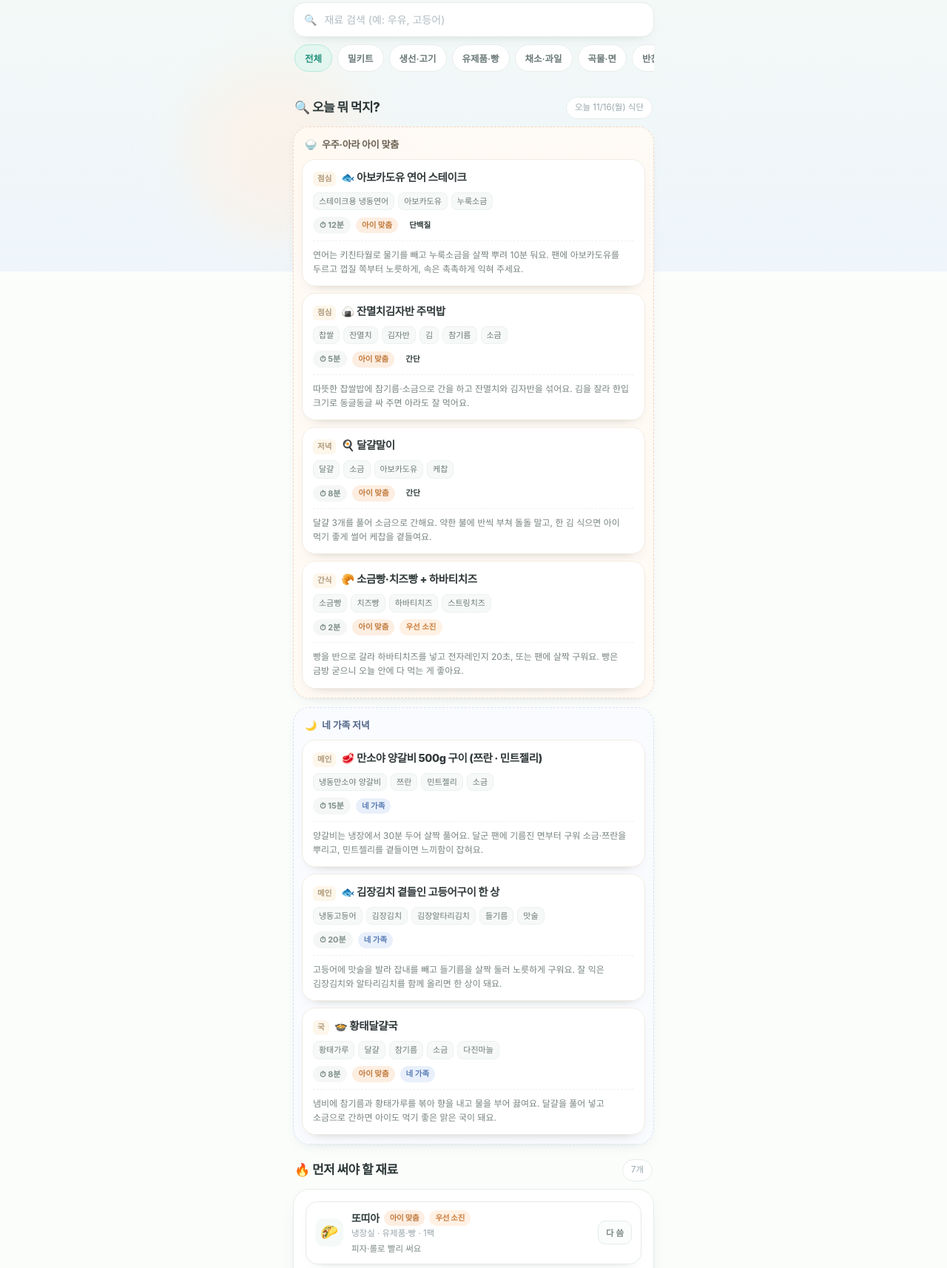
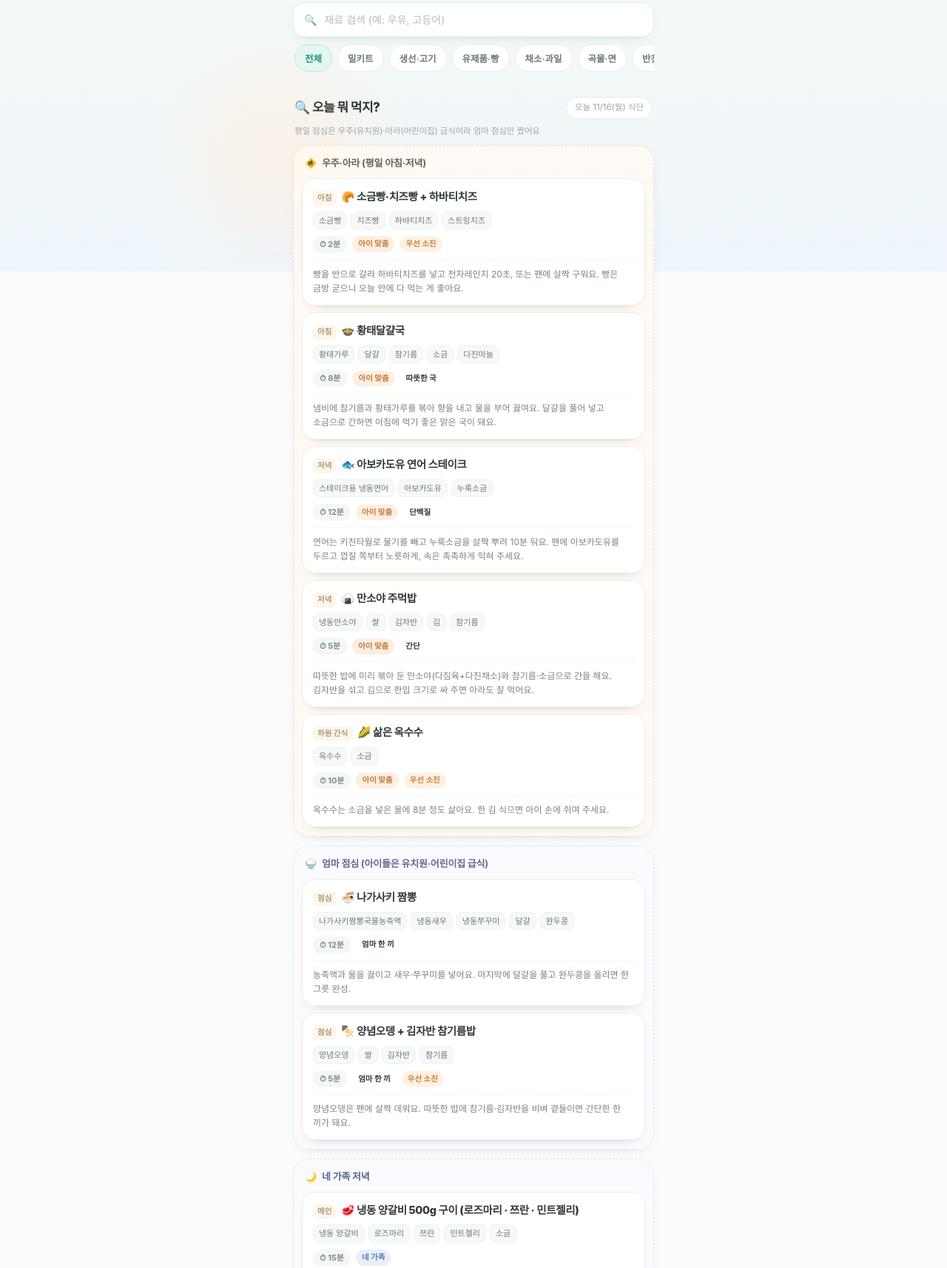
Before and after one commit to ogooooo/fridge, a plain HTML site: page index.html in a window 1280 px wide. Shown: the part 433-2147 px from the top of the page at 74% size. Drawn offline with Linux system fonts and the light colour scheme.

Commit message:
feat: 평일 점심은 엄마만, 만소야/양갈비 분리

```diff
--- a/app.js
+++ b/app.js
@@ -300,6 +300,7 @@
     }).join('');
     return '<section class="section">' +
       '<div class="section-head"><h2 class="section-title">🔍 오늘 뭐 먹지?</h2>' + nav + '</div>' +
+      (menu.note ? '<p class="section-caption">' + esc(menu.note) + '</p>' : '') +
       groups +
     '</section>';
   }
@@ -363,6 +364,7 @@
         '<div class="week-date"><b>' + dayNum + '</b>' +
           esc(day.day || '') + '요일</div>' +
         '<div class="week-meals">' +
+          (day.breakfast ? '<div class="week-row"><span class="k">아침</span><span>' + esc(day.breakfast) + '</span></div>' : '') +
           (day.lunch ? '<div class="week-row"><span class="k">점심</span><span>' + esc(day.lunch) + '</span></div>' : '') +
           (day.dinner ? '<div class="week-row"><span class="k">저녁</span><span>' + esc(day.dinner) + '</span></div>' : '') +
           (day.snack ? '<div class="week-row"><span class="k">간식</span><span>' + esc(day.snack) + '</span></div>' : '') +
@@ -372,6 +374,7 @@
     return '<section class="section">' +
       '<div class="section-head"><h2 class="section-title">📅 이번 주 식단</h2>' +
         '<span class="section-note">' + plan.length + '일</span></div>' +
+      (state.data.weekNote ? '<p class="section-caption">' + esc(state.data.weekNote) + '</p>' : '') +
       '<div class="card" style="padding:4px 6px">' + rows + '</div>' +
       '<p class="section-note" style="display:block;margin-top:10px;text-align:center">보유 재료로 짠 제안 식단이에요 · 장보기 탭과 함께 보세요</p>' +
     '</section>';
--- a/data.json
+++ b/data.json
@@ -1,7 +1,7 @@
 {
   "title": "우주아라네 냉장고",
   "subtitle": "냉장실 · 냉동실 · 실온 재료를 한 번에 볼 수 있어요",
-  "updatedAt": "2026-11-16T22:20:00+09:00",
+  "updatedAt": "2026-11-16T22:30:00+09:00",
   "family": {
     "kids": [
       {
@@ -423,8 +423,20 @@
       "note": "구이·한 상 차림"
     },
     {
-      "id": "lamb",
-      "name": "냉동만소야 양갈비",
+      "id": "mansoya",
+      "name": "냉동만소야",
+      "emoji": "🍖",
+      "zone": "냉동",
+      "category": "생선·고기",
+      "qty": "1팩",
+      "kids": true,
+      "priority": null,
+      "expiry": null,
+      "note": "다짐육 + 다진채소 볶음 (아이들 볶음밥·주먹밥용)"
+    },
+    {
+      "id": "lamb-ribs",
+      "name": "냉동 양갈비",
       "emoji": "🥩",
       "zone": "냉동",
       "category": "생선·고기",
@@ -432,7 +444,7 @@
       "kids": false,
       "priority": null,
       "expiry": null,
-      "note": "쯔란·민트젤리와"
+      "note": "로즈마리·쯔란·민트젤리 곁들여 구이용"
     },
     {
       "id": "myeolchi",
@@ -917,14 +929,50 @@
   ],
   "todayMenu": {
     "date": "2026-11-16",
+    "note": "평일 점심은 우주(유치원)·아라(어린이집) 급식이라 엄마 점심만 짰어요",
     "groups": [
       {
-        "label": "우주·아라 아이 맞춤",
-        "emoji": "🍚",
+        "label": "우주·아라 (평일 아침·저녁)",
+        "emoji": "🚸",
         "tone": "kids",
         "meals": [
           {
-            "slot": "점심",
+            "slot": "아침",
+            "emoji": "🥐",
+            "title": "소금빵·치즈빵 + 하바티치즈",
+            "ingredients": [
+              "소금빵",
+              "치즈빵",
+              "하바티치즈",
+              "스트링치즈"
+            ],
+            "time": "2분",
+            "tags": [
+              "아이 맞춤",
+              "우선 소진"
+            ],
+            "steps": "빵을 반으로 갈라 하바티치즈를 넣고 전자레인지 20초, 또는 팬에 살짝 구워요. 빵은 금방 굳으니 오늘 안에 다 먹는 게 좋아요."
+          },
+          {
+            "slot": "아침",
+            "emoji": "🍲",
+            "title": "황태달걀국",
+            "ingredients": [
+              "황태가루",
+              "달걀",
+              "참기름",
+              "소금",
+              "다진마늘"
+            ],
+            "time": "8분",
+            "tags": [
+              "아이 맞춤",
+              "따뜻한 국"
+            ],
+            "steps": "냄비에 참기름과 황태가루를 볶아 향을 내고 물을 부어 끓여요. 달걀을 풀어 넣고 소금으로 간하면 아침에 먹기 좋은 맑은 국이 돼요."
+          },
+          {
+            "slot": "저녁",
             "emoji": "🐟",
             "title": "아보카도유 연어 스테이크",
             "ingredients": [
@@ -940,57 +988,78 @@
             "steps": "연어는 키친타월로 물기를 빼고 누룩소금을 살짝 뿌려 10분 둬요. 팬에 아보카도유를 두르고 껍질 쪽부터 노릇하게, 속은 촉촉하게 익혀 주세요."
           },
           {
-            "slot": "점심",
+            "slot": "저녁",
             "emoji": "🍙",
-            "title": "잔멸치김자반 주먹밥",
-            "ingredients": [
-              "찹쌀",
-              "잔멸치",
+            "title": "만소야 주먹밥",
+            "ingredients": [
+              "냉동만소야",
+              "쌀",
               "김자반",
               "김",
-              "참기름",
-              "소금"
+              "참기름"
             ],
             "time": "5분",
             "tags": [
               "아이 맞춤",
               "간단"
             ],
-            "steps": "따뜻한 찹쌀밥에 참기름·소금으로 간을 하고 잔멸치와 김자반을 섞어요. 김을 잘라 한입 크기로 동글동글 싸 주면 아라도 잘 먹어요."
-          },
-          {
-            "slot": "저녁",
-            "emoji": "🍳",
-            "title": "달걀말이",
-            "ingredients": [
-              "달걀",
-              "소금",
-              "아보카도유",
-              "케찹"
-            ],
-            "time": "8분",
-            "tags": [
-              "아이 맞춤",
-              "간단"
-            ],
-            "steps": "달걀 3개를 풀어 소금으로 간해요. 약한 불에 반씩 부쳐 돌돌 말고, 한 김 식으면 아이 먹기 좋게 썰어 케찹을 곁들여요."
-          },
-          {
-            "slot": "간식",
-            "emoji": "🥐",
-            "title": "소금빵·치즈빵 + 하바티치즈",
-            "ingredients": [
-              "소금빵",
-              "치즈빵",
-              "하바티치즈",
-              "스트링치즈"
-            ],
-            "time": "2분",
+            "steps": "따뜻한 밥에 미리 볶아 둔 만소야(다짐육+다진채소)와 참기름·소금으로 간을 해요. 김자반을 섞고 김으로 한입 크기로 싸 주면 아라도 잘 먹어요."
+          },
+          {
+            "slot": "하원 간식",
+            "emoji": "🌽",
+            "title": "삶은 옥수수",
+            "ingredients": [
+              "옥수수",
+              "소금"
+            ],
+            "time": "10분",
             "tags": [
               "아이 맞춤",
               "우선 소진"
             ],
-            "steps": "빵을 반으로 갈라 하바티치즈를 넣고 전자레인지 20초, 또는 팬에 살짝 구워요. 빵은 금방 굳으니 오늘 안에 다 먹는 게 좋아요."
+            "steps": "옥수수는 소금을 넣은 물에 8분 정도 삶아요. 한 김 식으면 아이 손에 쥐여 주세요."
+          }
+        ]
+      },
+      {
+        "label": "엄마 점심 (아이들은 유치원·어린이집 급식)",
+        "emoji": "🍚",
+        "tone": "mom",
+        "meals": [
+          {
+            "slot": "점심",
+            "emoji": "🍜",
+            "title": "나가사키 짬뽕",
+            "ingredients": [
+              "나가사키짬뽕국물농축액",
+              "냉동새우",
+              "냉동쭈꾸미",
+              "달걀",
+              "완두콩"
+            ],
+            "time": "12분",
+            "tags": [
+              "엄마 한 끼"
+            ],
+            "steps": "농축액과 물을 끓이고 새우·쭈꾸미를 넣어요. 마지막에 달걀을 풀고 완두콩을 올리면 한 그릇 완성."
+          },
+          {
+            "slot": "점심",
+            "emoji": "🍢",
+            "title": "양념오뎅 + 김자반 참기름밥",
+            "ingredients": [
+              "양념오뎅",
+              "쌀",
+              "김자반",
+              "참기름"
+            ],
+            "time": "5분",
+            "tags": [
+              "엄마 한 끼",
+              "우선 소진"
+            ],
+            "steps": "양념오뎅은 팬에 살짝 데워요. 따뜻한 밥에 참기름·김자반을 비벼 곁들이면 간단한 한 끼가 돼요."
           }
         ]
       },
@@ -1002,9 +1071,10 @@
           {
             "slot": "메인",
             "emoji": "🥩",
-            "title": "만소야 양갈비 500g 구이 (쯔란 · 민트젤리)",
-            "ingredients": [
-              "냉동만소야 양갈비",
+            "title": "냉동 양갈비 500g 구이 (로즈마리 · 쯔란 · 민트젤리)",
+            "ingredients": [
+              "냉동 양갈비",
+              "로즈마리",
               "쯔란",
               "민트젤리",
               "소금"
@@ -1013,7 +1083,7 @@
             "tags": [
               "네 가족"
             ],
-            "steps": "양갈비는 냉장에서 30분 두어 살짝 풀어요. 달군 팬에 기름진 면부터 구워 소금·쯔란을 뿌리고, 민트젤리를 곁들이면 느끼함이 잡혀요."
+            "steps": "양갈비는 냉장에서 30분 두어 살짝 풀고 로즈마리를 올려 향을 입혀요. 달군 팬에 기름진 면부터 구워 소금·쯔란을 뿌리고, 민트젤리를 곁들이면 느끼함이 잡혀요."
           },
           {
             "slot": "메인",
@@ -1033,22 +1103,22 @@
             "steps": "고등어에 맛술을 발라 잡내를 빼고 들기름을 살짝 둘러 노릇하게 구워요. 잘 익은 김장김치와 알타리김치를 함께 올리면 한 상이 돼요."
           },
           {
-            "slot": "국",
-            "emoji": "🍲",
-            "title": "황태달걀국",
-            "ingredients": [
-              "황태가루",
-              "달걀",
+            "slot": "곁들임",
+            "emoji": "🥒",
+            "title": "오이무침",
+            "ingredients": [
+              "오이",
+              "소금",
               "참기름",
-              "소금",
+              "고춧가루",
               "다진마늘"
             ],
-            "time": "8분",
+            "time": "5분",
             "tags": [
-              "아이 맞춤",
-              "네 가족"
-            ],
-            "steps": "냄비에 참기름과 황태가루를 볶아 향을 내고 물을 부어 끓여요. 달걀을 풀어 넣고 소금으로 간하면 아이도 먹기 좋은 맑은 국이 돼요."
+              "우선 소진",
+              "아이 맞춤"
+            ],
+            "steps": "오이를 얇게 썰어 소금에 살짝 절이고 물기를 짜요. 참기름·고춧가루·다진마늘로 무치면 양갈비 느끼함을 잡아 줘요."
           }
         ]
       }
@@ -1058,51 +1128,58 @@
     {
       "date": "2026-11-16",
       "day": "월",
-      "lunch": "잔멸치김자반 주먹밥 · 황태달걀국",
-      "dinner": "만소야 양갈비 구이 · 달걀말이",
-      "snack": "소금빵 + 하바티치즈"
+      "breakfast": "소금빵·치즈빵 + 하바티치즈 · 황태달걀국",
+      "lunch": "엄마 — 나가사키 짬뽕",
+      "dinner": "냉동 양갈비 구이 · 오이무침",
+      "snack": "삶은 옥수수"
     },
     {
       "date": "2026-11-17",
       "day": "화",
-      "lunch": "또띠아 피자 (토마토소스·소시지·치즈)",
+      "breakfast": "찐빵 + 사과잼 · 달걀말이",
+      "lunch": "엄마 — 또띠아 피자",
       "dinner": "고등어구이 + 김장김치 한 상",
-      "snack": "찐빵 + 사과잼"
+      "snack": "블루베리 요거트 볼"
     },
     {
       "date": "2026-11-18",
       "day": "수",
-      "lunch": "냉동햄야채볶음밥 + 달걀후라이",
+      "breakfast": "하바티치즈 소금빵 토스트 · 우유(장보기)",
+      "lunch": "엄마 — 어리굴젓 찹쌀밥 · 오이무침",
       "dinner": "냉동삼겹살 구이 + 알타리김치",
-      "snack": "삶은 옥수수"
+      "snack": "구워먹는치즈"
     },
     {
       "date": "2026-11-19",
       "day": "목",
-      "lunch": "오이무침 · 달걀찜 · 찹쌀밥",
-      "dinner": "냉동쭈꾸미볶음 + 김자반 주먹밥",
-      "snack": "스트링치즈·구워먹는치즈"
+      "breakfast": "오트밀 팬케이크 + 메이플시럽",
+      "lunch": "엄마 — 냉동햄야채볶음밥 + 달걀후라이",
+      "dinner": "냉동쭈꾸미볶음 · 만소야 주먹밥",
+      "snack": "스트링치즈"
     },
     {
       "date": "2026-11-20",
       "day": "금",
-      "lunch": "아보카도유 연어 스테이크",
-      "dinner": "나가사키 짬뽕 (새우·쭈꾸미)",
+      "breakfast": "만소야 주먹밥 · 황태달걀국",
+      "lunch": "엄마 — 냉동얼큰국밥",
+      "dinner": "아보카도유 연어 스테이크 · 멸치가루 달걀찜",
       "snack": "감자튀김 + 후리가케"
     },
     {
       "date": "2026-11-21",
       "day": "토",
-      "lunch": "또띠아 바질 롤 (오이·치즈·소시지)",
-      "dinner": "고등어구이 · 황태달걀국",
+      "breakfast": "또띠아 바질 롤",
+      "lunch": "병아리콩 토마토 스튜 + 또띠아",
+      "dinner": "냉동 양갈비 구이 · 김장김치 참기름 볶음",
       "snack": "깐단호박 찜"
     },
     {
       "date": "2026-11-22",
       "day": "일",
-      "lunch": "오트밀 팬케이크 (알룰로스)",
-      "dinner": "병아리콩 토마토 스튜 + 또띠아",
-      "snack": "치즈빵 + 딸기잼"
+      "breakfast": "달걀말이 · 소금빵 + 딸기잼",
+      "lunch": "또띠아 피자",
+      "dinner": "고등어구이 · 황태달걀국",
+      "snack": "치즈빵 + 사과잼"
     }
   ],
   "simpleRecipes": [
@@ -1119,6 +1196,34 @@
         "참기름"
       ],
       "steps": "밥에 참기름·소금 → 잔멸치·김자반 섞기 → 김으로 싸기"
+    },
+    {
+      "emoji": "🍚",
+      "title": "만소야 볶음밥",
+      "time": "5분",
+      "kids": true,
+      "ingredients": [
+        "냉동만소야",
+        "쌀",
+        "달걀",
+        "김자반",
+        "참기름"
+      ],
+      "steps": "만소야 볶아 풀기 → 밥 넣고 볶기 → 달걀·김자반·참기름 마무리"
+    },
+    {
+      "emoji": "🍙",
+      "title": "만소야 주먹밥",
+      "time": "5분",
+      "kids": true,
+      "ingredients": [
+        "냉동만소야",
+        "쌀",
+        "김",
+        "김자반",
+        "참기름"
+      ],
+      "steps": "만소야 데우기 → 밥·김자반과 섞기 → 김으로 동글동글 싸기"
     },
     {
       "emoji": "🍲",
@@ -1459,5 +1564,6 @@
       "category": "채소·과일",
       "reason": "김장김치 다 먹을 때 대비"
     }
-  ]
+  ],
+  "weekNote": "평일 점심은 우주(유치원)·아라(어린이집) 급식이라 엄마 점심만 짰어요. 주말은 온 가족 함께 먹어요."
 }
--- a/styles.css
+++ b/styles.css
@@ -286,6 +286,14 @@ h1 {
 .meal-group + .meal-group { margin-top: 12px; }
 .meal-group.kids { border-color: #f3d8c4; background: rgba(255, 250, 243, 0.9); }
 .meal-group.family { border-color: #d8e2f2; background: rgba(249, 251, 255, 0.9); }
+.meal-group.mom { border-color: #e0e2ef; background: rgba(251, 250, 255, 0.92); }
+.section-caption {
+  margin: -2px 2px 10px;
+  font-size: 11.5px;
+  color: #9aa6ab;
+  line-height: 1.55;
+  letter-spacing: -0.1px;
+}
 .meal-group-head {
   display: flex;
   align-items: center;
@@ -297,6 +305,7 @@ h1 {
   letter-spacing: -0.2px;
 }
 .meal-group.family .meal-group-head { color: #55688a; }
+.meal-group.mom .meal-group-head { color: #6a688f; }
 
 .meal {
   background: #fff;
```
Lines whose indentation alone changed are shown as unchanged.
